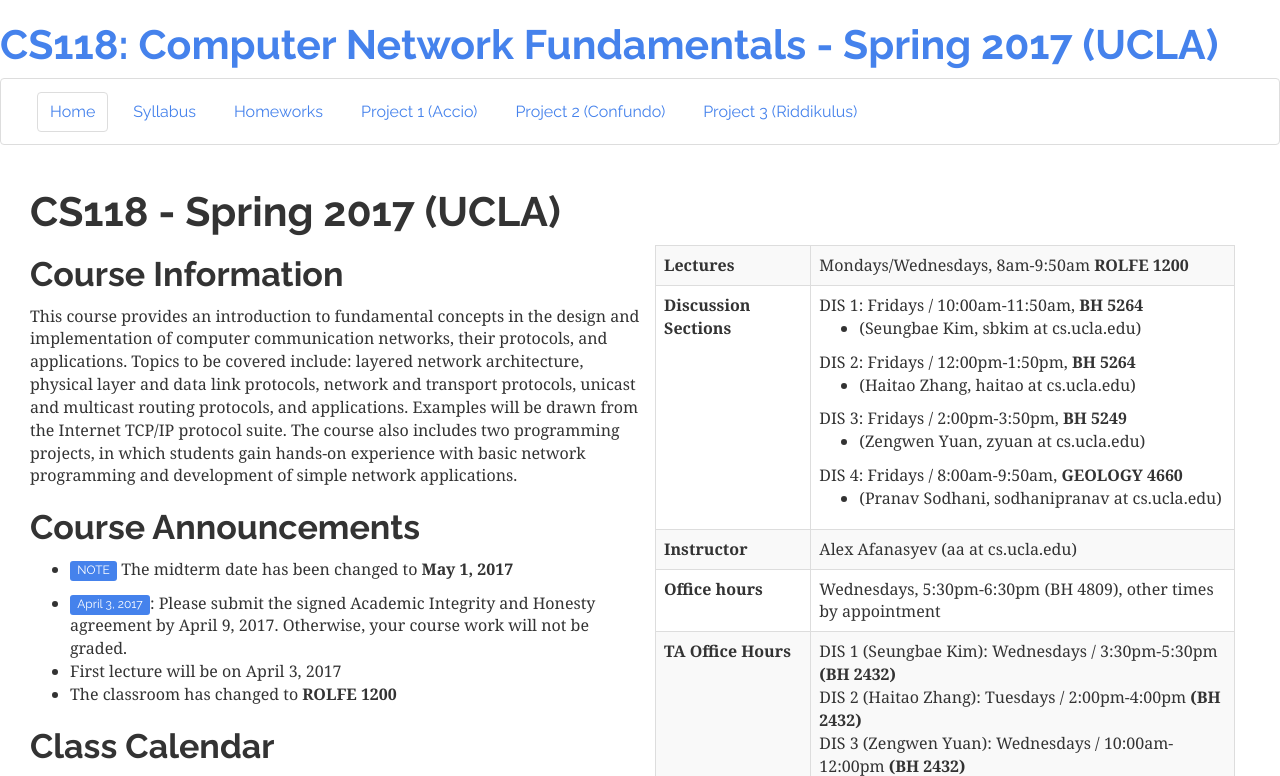
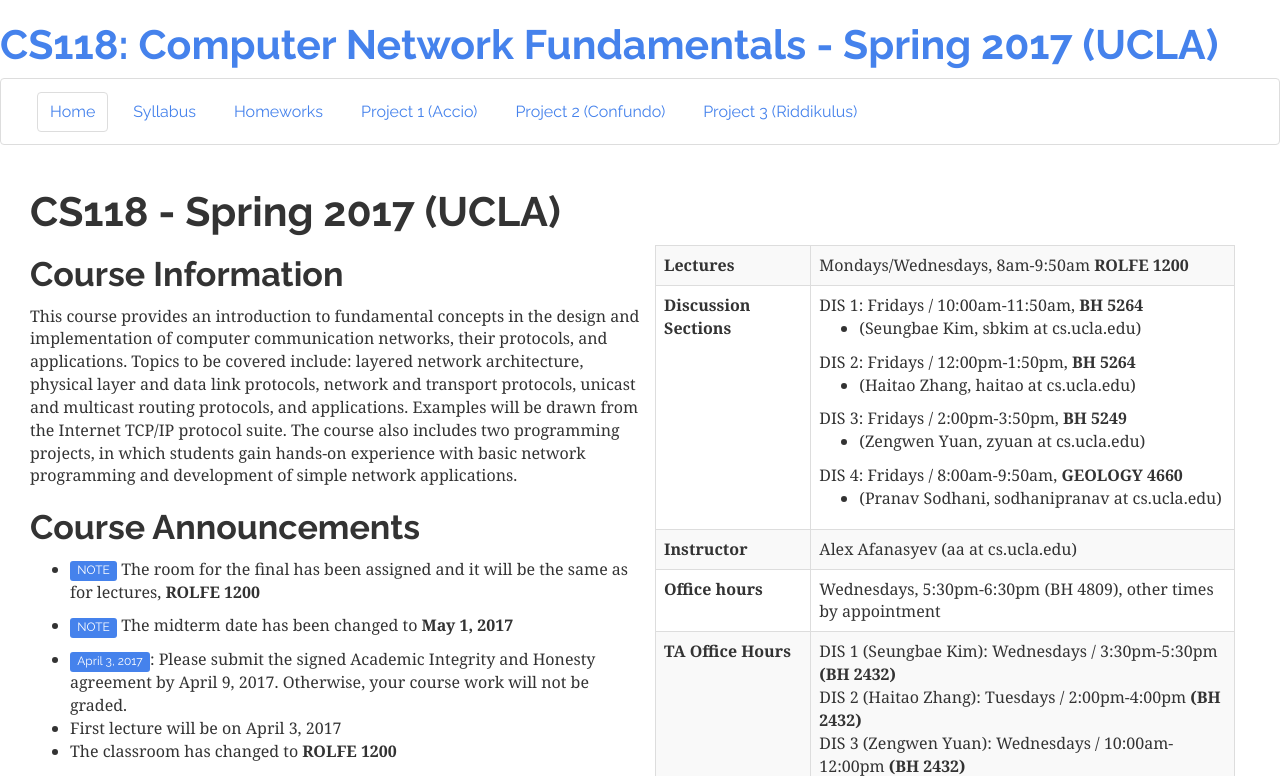
Before and after one commit to cawka/cs118-spring2017, a Jekyll site: the page built from index.md, in a window 1280 px wide. Shown: the top 776 px of the page. Built offline with Jekyll 4.4.1, drawn with Linux system fonts in a browser that asks for light colours; nearby versions of some CDN libraries; grey boxes are pictures that could not be loaded.

Commit message:
Add info about root for the final

```diff
--- a/_config.yml
+++ b/_config.yml
@@ -47,7 +47,7 @@ course_info:
   midterm: <del>Wednesday, May 3, 2017, 8am-9:50am</del> <br/> Monday, May 1, 2017, 8am-9:50am
 
   final: Monday, June 12, 2017, 6:30pm-9:30pm
-  final_room: TBD
+  final_room: ROLFE 1200
 
   sections:
     - times: Fridays / 10:00am-11:50am
--- a/index.md
+++ b/index.md
@@ -13,6 +13,9 @@ This course provides an introduction to fundamental concepts in the design and i
 ## Course Announcements
 
 - <span class="label label-primary">NOTE</span>
+  The room for the final has been assigned and it will be the same as for lectures, **ROLFE 1200**
+
+- <span class="label label-primary">NOTE</span>
   The midterm date has been changed to **May 1, 2017**
 
 - <span class="label label-primary">April 3, 2017</span>: Please submit the signed Academic Integrity and Honesty agreement by April 9, 2017.  Otherwise, your course work will not be graded.
```
